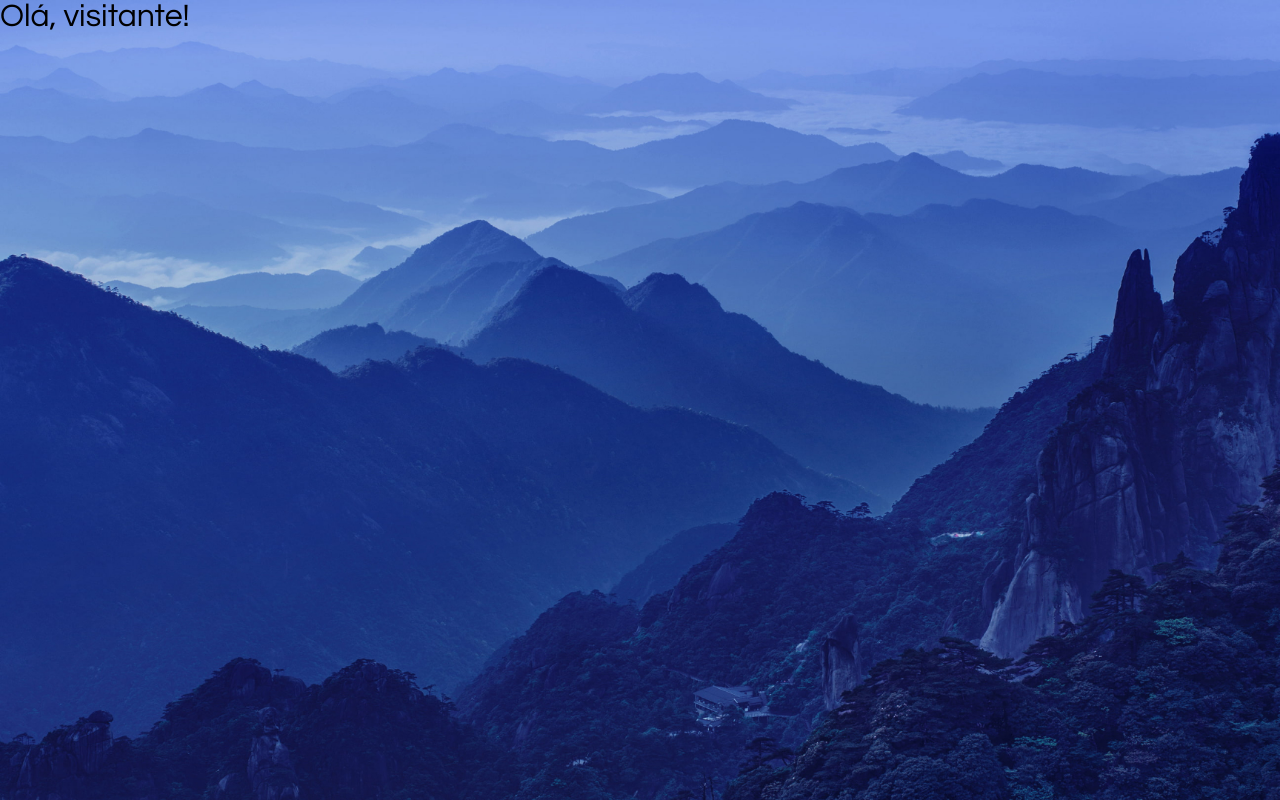
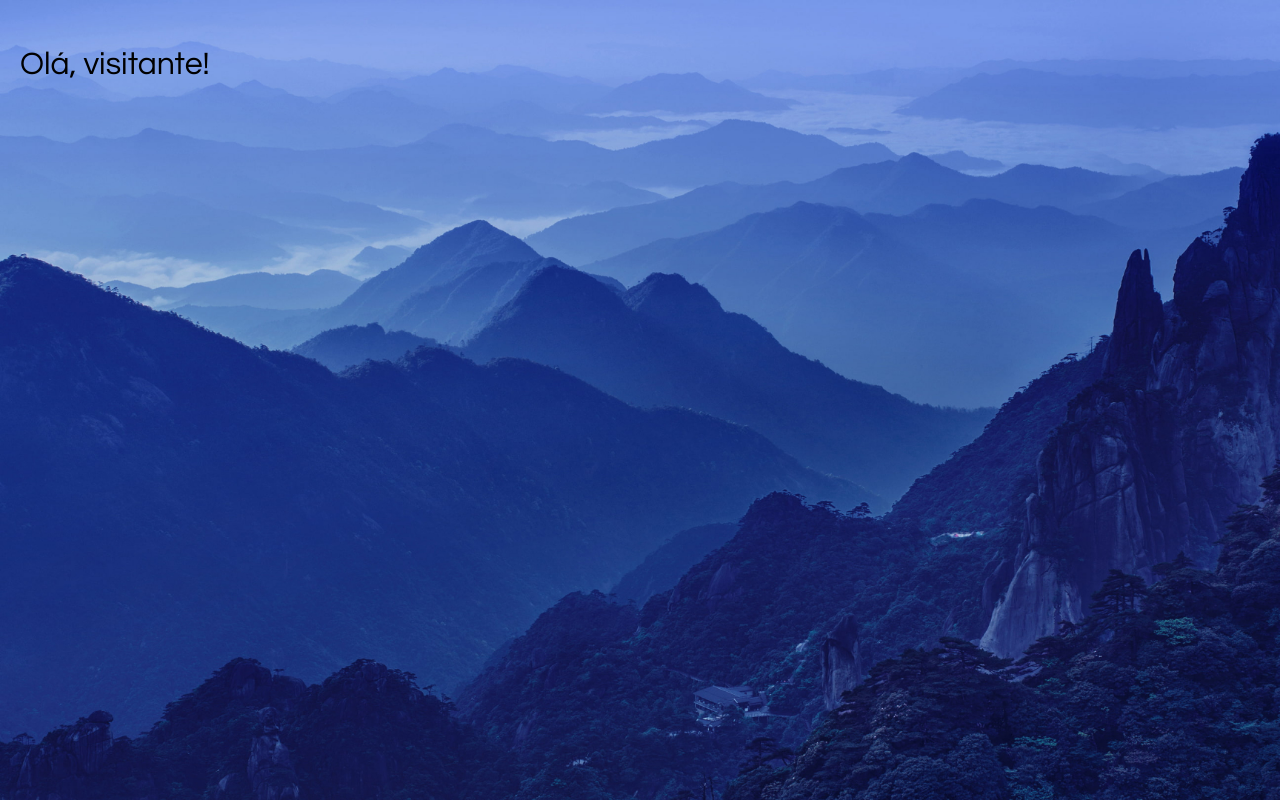
Before and after one commit to victormedeiros1/crud-users, a Vue app: page / in a window 1280 px wide. Built offline with nearby package versions, Linux system fonts and the light colour scheme.

Commit message:
feat: Container component

```diff
--- a/src/App.vue
+++ b/src/App.vue
@@ -1,7 +1,10 @@
 <script setup>
 import { RouterView } from 'vue-router'
+import Container from './components/Container.vue'
 </script>
 
 <template>
-  <RouterView />
+  <Container>
+    <RouterView />
+  </Container>
 </template>
--- /dev/null
+++ b/src/components/Container.vue
@@ -0,0 +1,18 @@
+<script lang="ts">
+export default {
+  name: 'Container'
+}
+</script>
+
+<template>
+  <div class="container"><slot /></div>
+</template>
+
+<style lang="scss" scoped>
+.container {
+  display: flex;
+  flex-direction: column;
+  gap: var(--g-32);
+  padding: var(--p-48) var(--p-20);
+}
+</style>
```
